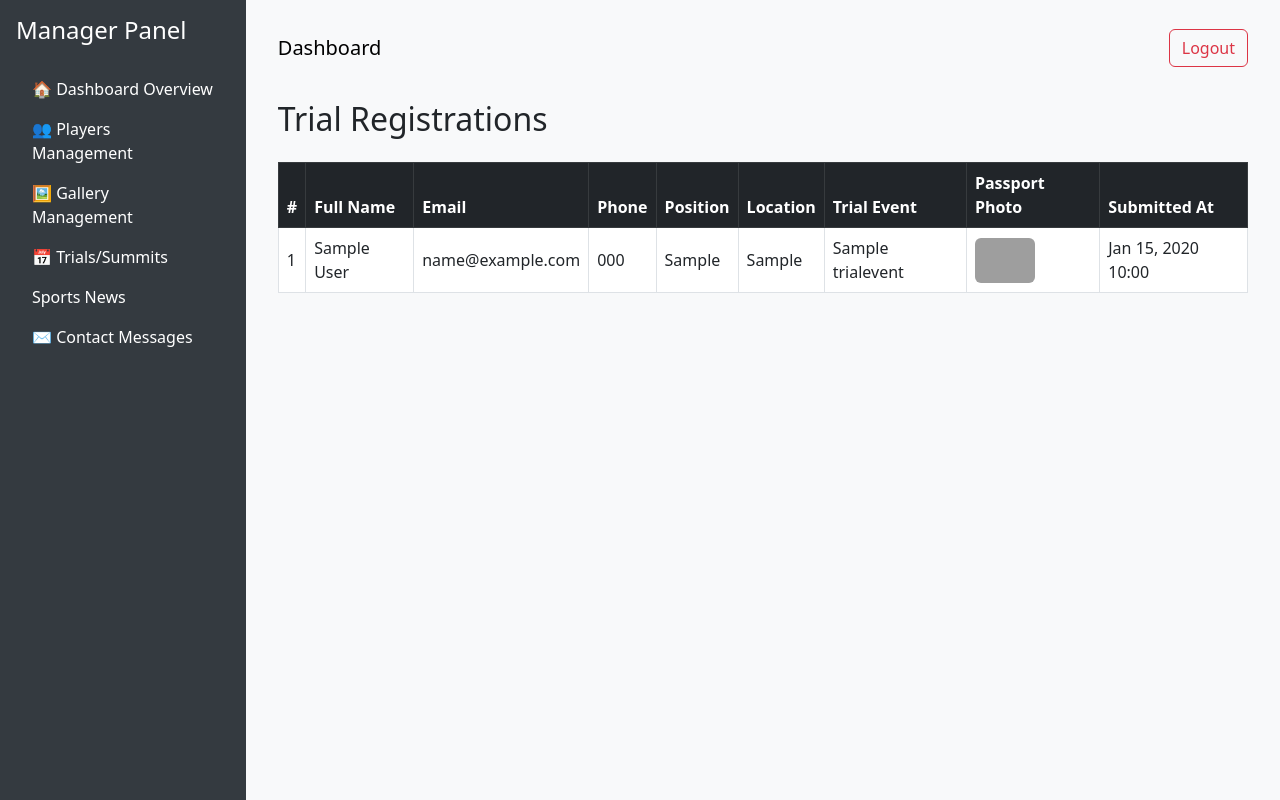
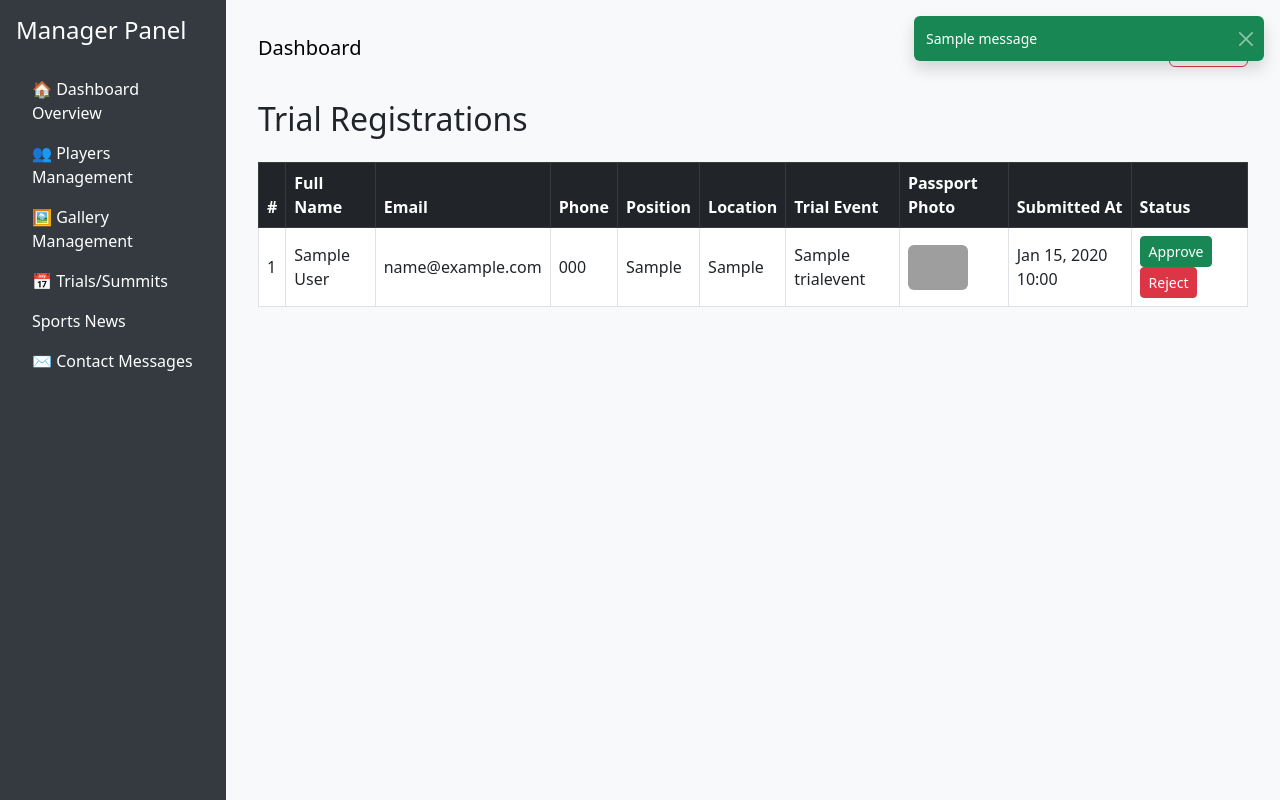
Before and after one commit to futuristic-trinity/EDUFF_VENTURES, a Django app: page /dashboard/registrations/1/ in a window 1280 px wide. Run offline with Django 5.2, Linux system fonts and the light colour scheme; tables that the repository leaves empty hold one stand-in row (values such as "Sample post"); one stand-in notice (Sample message) is shown; parts of the project's set-up code (start-up, migrations or seed data) failed here and were passed over; grey boxes are pictures that could not be loaded.

Commit message:
emails sending and replys updated

```diff
--- a/edu_env/Eduff_Sports/Eduff_Sports/settings.py
+++ b/edu_env/Eduff_Sports/Eduff_Sports/settings.py
@@ -163,10 +163,10 @@
 EMAIL_BACKEND = 'django.core.mail.backends.smtp.EmailBackend'
 EMAIL_HOST = 'smtp.gmail.com'
 EMAIL_PORT = 587
-EMAIL_HOST_USER = 'fredcomputing@email@gmail.com'
-EMAIL_HOST_PASSWORD = 'your-app-password'
+EMAIL_HOST_USER = 'fredcomputing@gmail.com'
+EMAIL_HOST_PASSWORD = 'crxy syjp xrmv npwq'
 EMAIL_USE_TLS = True
-DEFAULT_FROM_EMAIL = EMAIL_HOST_USER
+DEFAULT_FROM_EMAIL = 'fredcomputing@gmail.com'
 
 # Default primary key field type
 # https://docs.djangoproject.com/en/5.2/ref/settings/#default-auto-field
--- a/edu_env/Eduff_Sports/dashboard/urls.py
+++ b/edu_env/Eduff_Sports/dashboard/urls.py
@@ -1,5 +1,6 @@
 from django.urls import path
 from . import views
+from .views import ApproveRegistrationView, RejectRegistrationView
 
 app_name = 'dashboard'
 
@@ -25,6 +26,9 @@
 
     # Registrations
     path('registrations/<int:trial_id>/', views.RegistrationListView.as_view(), name='registration_list'),
+    path('registrations/<int:pk>/approve/', ApproveRegistrationView.as_view(), name='registration_approve'),
+    path('registrations/<int:pk>/reject/', RejectRegistrationView.as_view(), name='registration_reject'),
+
 
     # Contact Messages
     path('messages/', views.MessageListView.as_view(), name='messages'),
--- a/edu_env/Eduff_Sports/dashboard/views.py
+++ b/edu_env/Eduff_Sports/dashboard/views.py
@@ -94,6 +94,85 @@
         trial_id = self.kwargs.get('trial_id')
         return TrialRegistration.objects.filter(event__id=trial_id)
 
+#registrations approval
+from django.views import View
+from django.shortcuts import redirect, get_object_or_404
+from django.contrib import messages
+from django.core.mail import send_mail
+from django.conf import settings
+from trials.models import TrialRegistration
+from django.core.mail import send_mail, BadHeaderError
+from django.core.validators import validate_email
+from django.core.exceptions import ValidationError
+
+class ApproveRegistrationView(View):
+    def post(self, request, pk, *args, **kwargs):
+        registration = get_object_or_404(TrialRegistration, pk=pk)
+
+        # Send email
+        try:
+            validate_email(registration.email)
+            send_mail(
+                subject='Trial Registration Approved',
+                message='Your trial registration has been approved. You will be contacted shortly to complete payment.',
+                from_email=settings.DEFAULT_FROM_EMAIL,
+                recipient_list=[registration.email],
+                fail_silently=False,
+            )
+        except ValidationError:
+            messages.error(request, "Invalid email address. Could not send notification.")
+            return redirect('dashboard:registration_list',trial_id=registration.event.id)
+        except BadHeaderError:
+            messages.error(request, "Invalid header found.")
+            return redirect('dashboard:registration_list',trial_id=registration.event.id)
+        except Exception as e:
+            messages.error(request, f"Email send failed: {str(e)}")
+            return redirect('dashboard:registration_list',trial_id=registration.event.id)
+
+
+
+
+        registration.status = 'approved'
+        registration.save()
+        messages.success(request, f"{registration.full_name}'s registration approved.")
+        return redirect('dashboard:registration_list', trial_id=registration.event.id)
+
+class RejectRegistrationView(View):
+    def post(self, request, pk, *args, **kwargs):
+        registration = get_object_or_404(TrialRegistration, pk=pk)
+
+        # Send email
+        try:
+            validate_email(registration.email)
+            send_mail(
+                subject='Trial Registration Rejected',
+                message=(
+                    f"Dear {registration.full_name},\n\n"
+                    f"Your registration for '{registration.event.title}' has been rejected.\n"
+                    "For any inquiries, please contact the event manager.\n"
+                    "via whatsapp: +233-0248945288 or Call: +233-0543834753 "
+                ),
+                from_email=settings.DEFAULT_FROM_EMAIL,
+                recipient_list=[registration.email],
+                fail_silently=False,
+            )
+        except ValidationError:
+            messages.error(request, "Invalid email address. Could not send notification.")
+            return redirect('dashboard:registration_list',trial_id=registration.event.id)
+        except BadHeaderError:
+            messages.error(request, "Invalid header found.")
+            return redirect('dashboard:registration_list',trial_id=registration.event.id)
+        except Exception as e:
+            messages.error(request, f"Email send failed: {str(e)}")
+            return redirect('dashboard:registration_list',trial_id=registration.event.id)
+
+
+        registration.status = 'rejected'
+        registration.save()
+        messages.warning(request, f"{registration.full_name}'s registration rejected.")
+        return redirect('dashboard:registration_list', trial_id=registration.event.id)
+
+
 # Contact Messages
 class MessageListView(LoginRequiredMixin, ListView):
     model = ContactMessage
--- a/edu_env/Eduff_Sports/templates/dashboard/registration_list.html
+++ b/edu_env/Eduff_Sports/templates/dashboard/registration_list.html
@@ -19,6 +19,7 @@
             <th>Trial Event</th>
             <th>Passport Photo</th>
             <th>Submitted At</th>
+            <th>Status</th>
           </tr>
         </thead>
         <tbody>
@@ -39,6 +40,20 @@
                 {% endif %}
               </td>
               <td>{{ registration.submitted_at|date:"M d, Y H:i" }}</td>
+              <td>
+                  {% if registration.status == 'pending' %}
+                  <form method="post" action="{% url 'dashboard:registration_approve' registration.pk %}" style="display:inline;">
+                      {% csrf_token %}
+                      <button type="submit" class="btn btn-success btn-sm">Approve</button>
+                  </form>
+                  <form method="post" action="{% url 'dashboard:registration_reject' registration.pk %}" style="display:inline;">
+                      {% csrf_token %}
+                      <button type="submit" class="btn btn-danger btn-sm">Reject</button>
+                  </form>
+                  {% else %}
+                      {{ registration.status|title }}
+                  {% endif %}
+              </td>
             </tr>
           {% endfor %}
         </tbody>
--- a/edu_env/Eduff_Sports/templates/dashboard_base.html
+++ b/edu_env/Eduff_Sports/templates/dashboard_base.html
@@ -57,6 +57,23 @@
       </div>
     </nav>
 
+    <!-- Toast Container -->
+    <div aria-live="polite" aria-atomic="true" class="position-relative">
+      <div class="toast-container position-fixed top-0 end-0 p-3">
+        {% for message in messages %}
+        <div class="toast align-items-center text-bg-{{ message.tags }} border-0 show" role="alert" aria-live="assertive" aria-atomic="true">
+          <div class="d-flex">
+            <div class="toast-body">
+              {{ message }}
+            </div>
+            <button type="button" class="btn-close btn-close-white me-2 m-auto" data-bs-dismiss="toast" aria-label="Close"></button>
+          </div>
+        </div>
+        {% endfor %}
+      </div>
+    </div>
+
+
     {% block content %}
     <!-- Section-specific content will be injected here -->
     {% endblock %}
--- a/edu_env/Eduff_Sports/templates/summit_form.html
+++ b/edu_env/Eduff_Sports/templates/summit_form.html
@@ -6,7 +6,7 @@
     {%block content %}
       <section id="register-form" class="py-5 bg-light">
               <div class="container">
-                <h2 class="text-center mb-4">Register for Trials or Summit</h2>
+                <h2 class="text-center mb-4">Register for {{ registration.event.title }}</h2>
                   <form method="post" enctype="multipart/form-data" class="shadow-lg p-4 bg-white rounded w-75 mx-auto">
                     {% csrf_token %}
 
--- a/edu_env/Eduff_Sports/trials/admin.py
+++ b/edu_env/Eduff_Sports/trials/admin.py
@@ -6,11 +6,11 @@
 
 @admin.register(TrialEvent)
 class TrialEventadmin(admin.ModelAdmin):
-    list_display = ('title', 'registration_link', 'location', 'start_date', 'end_date')
+    list_display = ('title', 'registration_link', 'location', 'start_date', 'end_date', 'register_fees')
     search_fields = ('title', 'start_date')
 
 
 @admin.register(TrialRegistration)
 class TrialRegistrationadmin(admin.ModelAdmin):
-    list_display = ('full_name', 'email', 'phone', 'submitted_at', 'preferred_position', 'location')
+    list_display = ('full_name', 'email', 'phone', 'submitted_at', 'preferred_position', 'location', 'status')
     search_fields = ('full_name', 'preferred_position', 'location')
--- a/edu_env/Eduff_Sports/trials/models.py
+++ b/edu_env/Eduff_Sports/trials/models.py
@@ -1,4 +1,6 @@
 from django.db import models
+from django.core.validators import validate_email
+from django.core.exceptions import ValidationError
 
 # Create your models here.
 #displaying trial events
@@ -18,6 +20,11 @@
 
 #for registring trails
 class TrialRegistration(models.Model):
+    STATUS_CHOICES = [
+        ('pending', 'Pending Approval'),
+        ('approved', 'Approved'),
+        ('rejected', 'Rejected'),
+    ]
     full_name = models.CharField(max_length=100)
     email = models.EmailField()
     phone = models.CharField(max_length=20)
@@ -26,9 +33,17 @@
     passport_photo = models.ImageField(upload_to='registrations/passports/')
     event = models.ForeignKey(TrialEvent, on_delete=models.CASCADE, related_name='registrations')
     submitted_at = models.DateTimeField(auto_now_add=True)
+    status = models.CharField(max_length=10, choices=STATUS_CHOICES, default='pending')
+    note = models.TextField(blank=True, null=True)  # Manager remarks (optional)
 
 
 
+    def clean(self):
+        try:
+            validate_email(self.email)
+        except ValidationError:
+            raise ValidationError("Invalid email address.")
+
 
     def __str__(self):
-        return f"{self.full_name} - {self.event.title}"
+        return f"{self.full_name} - {self.event.title} ({self.status})"
```
Also changed, not shown: edu_env/Eduff_Sports/trials/views.py (+34 -2 lines), edu_env/Eduff_Sports/trials/migrations/0003_trialregistration_note_trialregistration_status.py (added).
